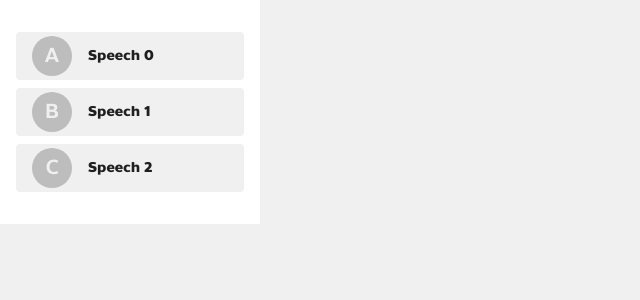
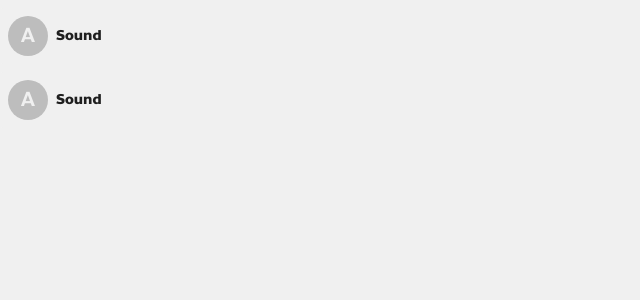
Before and after one commit to gf-tnk/learn-material-ui, a React (Create React App) app: page / in a window 1280 px wide. Shown: the top 300 px of the page, without its empty margins (0-640 px from the left). Built offline with nearby package versions, Linux system fonts and the light colour scheme.

Commit message:
edit categoryItem style

```diff
--- a/src/App.tsx
+++ b/src/App.tsx
@@ -34,6 +34,7 @@ function App() {
         <ThemeProvider>
           <CssBaseline />
           <CategoryItem title="Sound" desc="sound check" hoverable={true}/>
+          <CategoryItem title="Sound" desc="sound check" hoverable={false}/>
         </ThemeProvider>
       </ThemeContextProvider>
     </>
--- a/src/components/CategoryItem/CategoryItem.tsx
+++ b/src/components/CategoryItem/CategoryItem.tsx
@@ -14,53 +14,54 @@ interface Props {
   title: string;
   desc: string;
   icon?: string;
-  hoverable: boolean;
+  hoverable?: boolean;
 }
 
 const CategoryItem: React.FC<Props> = (props) => {
-  const [hoverIndex, setHoverIndex] = useState<number>(-1);
+  const [isHover, setIsHover] = useState<boolean>(false);
   const classes = useStyles();
 
-  const handlePopoverOpen = (index: number) => {
-    setHoverIndex(index);
+  const handlePopoverOpen = () => {
+    setIsHover(true);
   };
 
   const handlePopoverClose = () => {
-    setHoverIndex(-1);
+    setIsHover(false);
   };
-
 
   return (
     <>
       <div className={classes.root}>
-        <List dense={true}>
-          {["A", "B", "C"].map((item, index) => (
-            <ListItem
-              key={index}
+        <Box
           className={classes.item}
-              onMouseEnter={() => handlePopoverOpen(index)}
+          onMouseEnter={handlePopoverOpen}
           onMouseLeave={handlePopoverClose}
+          display="flex"
+          alignItems="center"
+          style={{ height: "100%" }}
         >
-              <ListItemAvatar>
+          <Box p={1}>
             <Avatar
               alt="Remy Sharp"
               src=""
-                  className={hoverIndex === index ? classes.avatar : undefined}
+              className={isHover ? classes.avatar : undefined}
             >
-                  {item}
+              A
             </Avatar>
-              </ListItemAvatar>
-              <ListItemText
-                primary={<span className="wh4">Speech {index}</span>}
-                secondary={
-                  hoverIndex === index ? (
-                    <span className="wp3">เสียงพูด</span>
-                  ) : null
-                }
-              />
-            </ListItem>
-          ))}
-        </List>
+          </Box>
+          <Box>
+            {props.hoverable ? (
+              <>
+                <div>
+                  <span className="wh4">{props.title}</span>
+                </div>
+                {isHover ? <span className="wp3">{props.desc}</span> : null}
+              </>
+            ) : (
+              <span className="wh4">{props.title}</span>
+            )}
+          </Box>
+        </Box>
       </div>
     </>
   );
--- a/src/components/CategoryItem/style.tsx
+++ b/src/components/CategoryItem/style.tsx
@@ -2,12 +2,10 @@ import { makeStyles, Theme } from "@material-ui/core";
 
 export const useStyles = makeStyles((theme: Theme) => ({
   root: {
-    maxWidth: 260,
-    backgroundColor: theme.palette.background.paper,
-    padding: theme.spacing(2),
+    maxWidth: "auto",
   },
   item: {
-    margin: theme.spacing(1, 0, 1, 0),
+    margin: theme.spacing(1, 0, 0, 0),
     backgroundColor: theme.palette.background.default,
     borderRadius: 4,
     cursor: "pointer",
```
Lines whose indentation alone changed are shown as unchanged.
